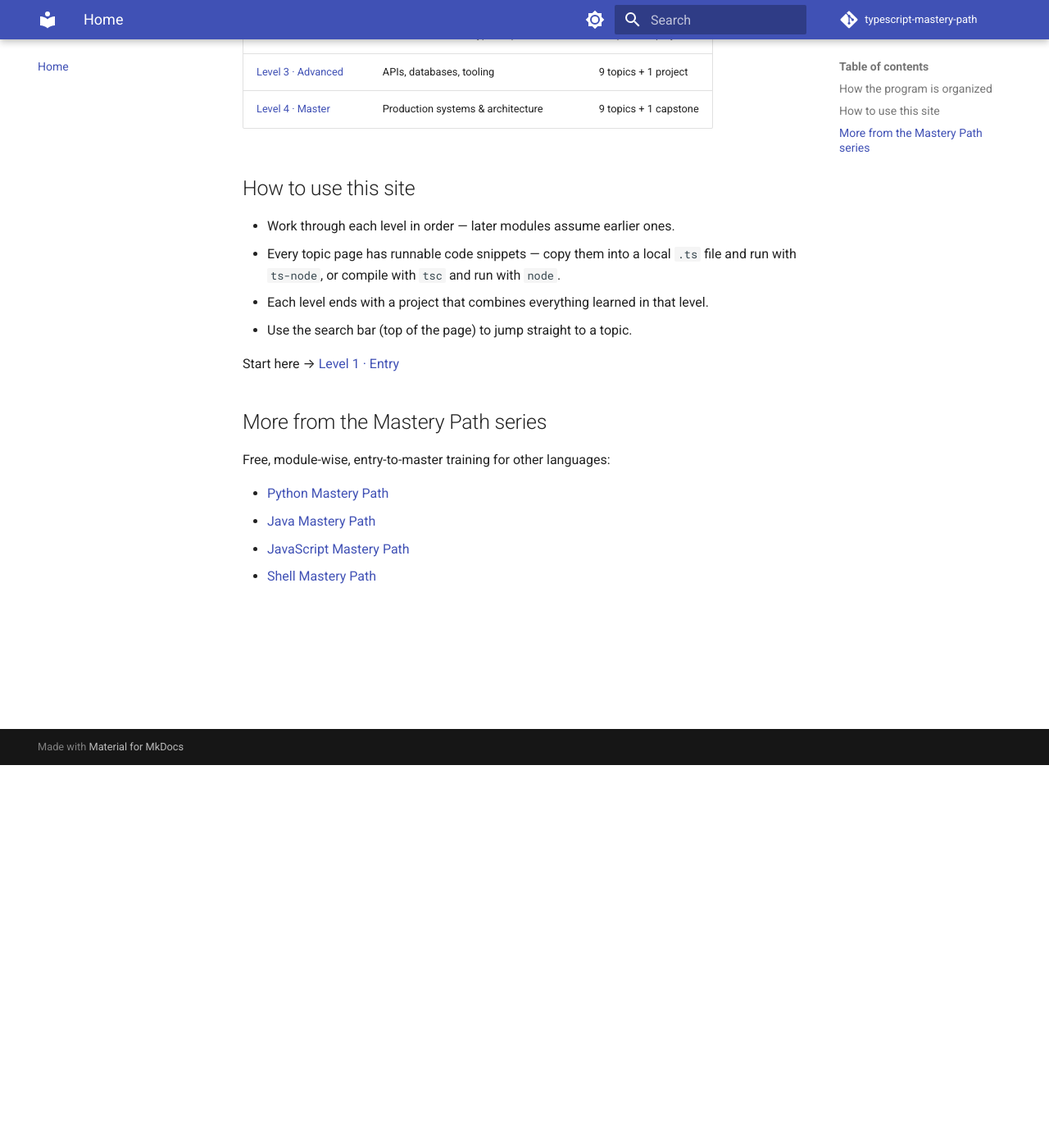
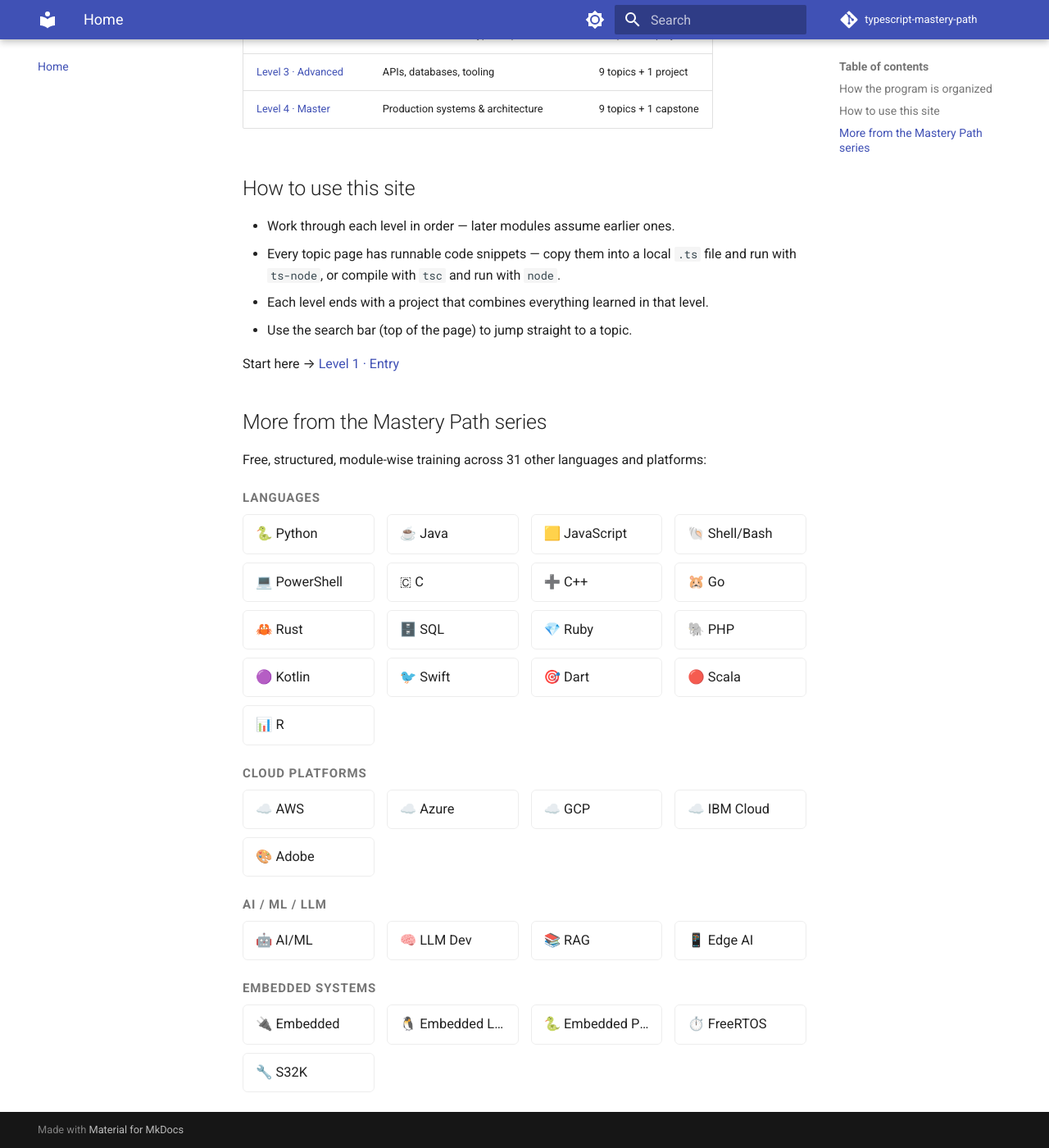
Before and after one commit to SIGILIPELLI/typescript-mastery-path, an MkDocs documentation site: the page built from docs/index.md, in a window 1280 px wide and 1400 px high, scrolled down 467 px. Shown: the whole window at 82% size. Built offline with MkDocs 1.6.1 and Material for MkDocs 9.7.7, drawn with Linux system fonts in a browser that asks for light colours; comment, search, counter and statistics services are not loaded.

Commit message:
Update cross-links: multi-column grid across all Mastery Path sites
Co-Authored-By: Claude Sonnet 5 <noreply@anthropic.com>

```diff
--- a/docs/index.md
+++ b/docs/index.md
@@ -26,9 +26,50 @@ Start here → [Level 1 · Entry](level-1/index.md)
 
 ## More from the Mastery Path series
 
-Free, module-wise, entry-to-master training for other languages:
+Free, structured, module-wise training across 31 other languages and platforms:
 
-- [Python Mastery Path](https://sigilipelli.github.io/python-mastery-path/)
-- [Java Mastery Path](https://sigilipelli.github.io/java-mastery-path/)
-- [JavaScript Mastery Path](https://sigilipelli.github.io/javascript-mastery-path/)
-- [Shell Mastery Path](https://sigilipelli.github.io/shell-mastery-path/)
+<div class="mastery-grid-wrap">
+<p class="mastery-grid-category">Languages</p>
+<div class="mastery-grid">
+  <a href="https://sigilipelli.github.io/python-mastery-path/">🐍 Python</a>
+  <a href="https://sigilipelli.github.io/java-mastery-path/">☕ Java</a>
+  <a href="https://sigilipelli.github.io/javascript-mastery-path/">🟨 JavaScript</a>
+  <a href="https://sigilipelli.github.io/shell-mastery-path/">🐚 Shell/Bash</a>
+  <a href="https://sigilipelli.github.io/powershell-mastery-path/">💻 PowerShell</a>
+  <a href="https://sigilipelli.github.io/c-mastery-path/">🇨 C</a>
+  <a href="https://sigilipelli.github.io/cpp-mastery-path/">➕ C++</a>
+  <a href="https://sigilipelli.github.io/go-mastery-path/">🐹 Go</a>
+  <a href="https://sigilipelli.github.io/rust-mastery-path/">🦀 Rust</a>
+  <a href="https://sigilipelli.github.io/sql-mastery-path/">🗄️ SQL</a>
+  <a href="https://sigilipelli.github.io/ruby-mastery-path/">💎 Ruby</a>
+  <a href="https://sigilipelli.github.io/php-mastery-path/">🐘 PHP</a>
+  <a href="https://sigilipelli.github.io/kotlin-mastery-path/">🟣 Kotlin</a>
+  <a href="https://sigilipelli.github.io/swift-mastery-path/">🐦 Swift</a>
+  <a href="https://sigilipelli.github.io/dart-mastery-path/">🎯 Dart</a>
+  <a href="https://sigilipelli.github.io/scala-mastery-path/">🔴 Scala</a>
+  <a href="https://sigilipelli.github.io/r-mastery-path/">📊 R</a>
+</div>
+<p class="mastery-grid-category">Cloud Platforms</p>
+<div class="mastery-grid">
+  <a href="https://sigilipelli.github.io/aws-mastery-path/">☁️ AWS</a>
+  <a href="https://sigilipelli.github.io/azure-mastery-path/">☁️ Azure</a>
+  <a href="https://sigilipelli.github.io/gcp-mastery-path/">☁️ GCP</a>
+  <a href="https://sigilipelli.github.io/ibm-cloud-mastery-path/">☁️ IBM Cloud</a>
+  <a href="https://sigilipelli.github.io/adobe-mastery-path/">🎨 Adobe</a>
+</div>
+<p class="mastery-grid-category">AI / ML / LLM</p>
+<div class="mastery-grid">
+  <a href="https://sigilipelli.github.io/ai-ml-mastery-path/">🤖 AI/ML</a>
+  <a href="https://sigilipelli.github.io/llm-dev-mastery-path/">🧠 LLM Dev</a>
+  <a href="https://sigilipelli.github.io/rag-mastery-path/">📚 RAG</a>
+  <a href="https://sigilipelli.github.io/edge-ai-mastery-path/">📱 Edge AI</a>
+</div>
+<p class="mastery-grid-category">Embedded Systems</p>
+<div class="mastery-grid">
+  <a href="https://sigilipelli.github.io/embedded-mastery-path/">🔌 Embedded</a>
+  <a href="https://sigilipelli.github.io/embedded-linux-mastery-path/">🐧 Embedded Linux</a>
+  <a href="https://sigilipelli.github.io/embedded-python-mastery-path/">🐍 Embedded Python</a>
+  <a href="https://sigilipelli.github.io/freertos-mastery-path/">⏱️ FreeRTOS</a>
+  <a href="https://sigilipelli.github.io/s32k-mastery-path/">🔧 S32K</a>
+</div>
+</div>
--- a/docs/stylesheets/extra.css
+++ b/docs/stylesheets/extra.css
@@ -11,3 +11,40 @@
   background: var(--md-primary-fg-color);
   color: var(--md-primary-bg-color);
 }
+
+/* mastery-grid cross-link styles */
+.mastery-grid-category {
+  font-weight: 600;
+  margin-top: 1.1rem;
+  margin-bottom: 0.4rem;
+  font-size: 0.75rem;
+  text-transform: uppercase;
+  letter-spacing: 0.06em;
+  color: var(--md-default-fg-color--light);
+}
+
+.mastery-grid {
+  display: grid;
+  grid-template-columns: repeat(auto-fill, minmax(160px, 1fr));
+  gap: 0.5rem 0.75rem;
+  margin: 0 0 1rem;
+}
+
+.mastery-grid a {
+  display: block;
+  padding: 0.5rem 0.75rem;
+  border: 1px solid var(--md-default-fg-color--lightest);
+  border-radius: 0.3rem;
+  text-decoration: none !important;
+  color: var(--md-default-fg-color) !important;
+  font-size: 0.82rem;
+  white-space: nowrap;
+  overflow: hidden;
+  text-overflow: ellipsis;
+  transition: background-color 0.15s ease, border-color 0.15s ease;
+}
+
+.mastery-grid a:hover {
+  background-color: var(--md-accent-fg-color--transparent);
+  border-color: var(--md-accent-fg-color);
+}
```
